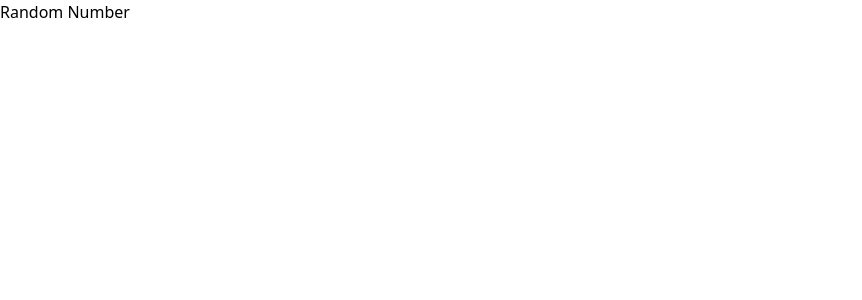
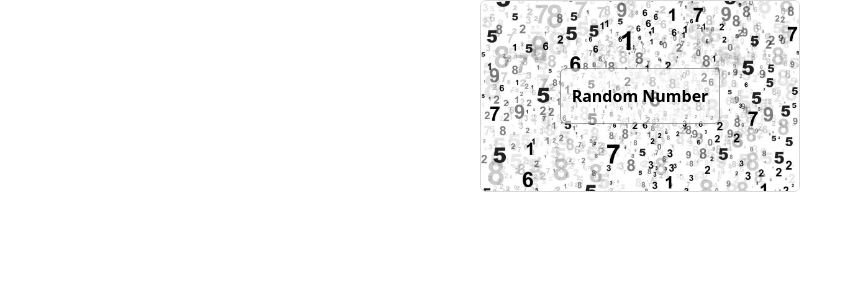
Before and after one commit to oleknap-dev/Randomizer, a Next.js app: page / in a window 1280 px wide. Shown: the top 300 px of the page, without its empty margins (0-862 px from the left). Built offline with nearby package versions, Linux system fonts and the light colour scheme.

Commit message:
Add Tile styling

```diff
--- a/src/app/components/Tile.js
+++ b/src/app/components/Tile.js
@@ -1,10 +1,19 @@
 import Link from "next/link";
 
-export default function Tile({ label, href }) {
+export default function Tile({ label, href, image }) {
   return (
-    <div>
-      <Link href={href}>
-        <div>{label}</div>
+    <div className="flex relative items-center justify-center  w-80 h-48 rounded-md border border-black border-opacity-15 overflow-hidden">
+      <div
+        className="w-80 h-48 bg-center bg-cover"
+        style={{ backgroundImage: `url(${image})` }}
+      ></div>
+      <Link
+        className="w-40 h-14 absolute font-bold bg-white flex items-center rounded-md justify-center
+        bg-opacity-60 hover:bg-opacity-80 active:bg-opacity-60
+        border border-black border-opacity-35 hover:border-opacity-45 active:border-opacity-45 transition duration-200 ease-in-out hover:scale-[102%] "
+        href={href}
+      >
+        {label}
       </Link>
     </div>
   );
--- a/src/app/page.js
+++ b/src/app/page.js
@@ -2,8 +2,12 @@ import Tile from "./components/Tile";
 
 export default function Page() {
   return (
-    <div>
-      <Tile label="Random Number" href="/random-number" />
+    <div className="flex flex-col justify-center items-center">
+      <Tile
+        label="Random Number"
+        href="/random-number"
+        image="/images/random-numbers.jpg"
+      />
     </div>
   );
 }
```
Also changed, not shown: public/images/random-numbers.jpg (added).
